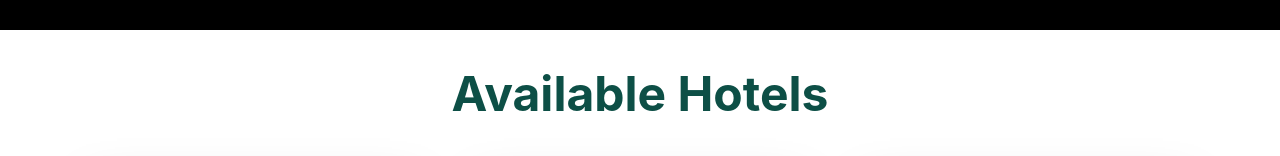
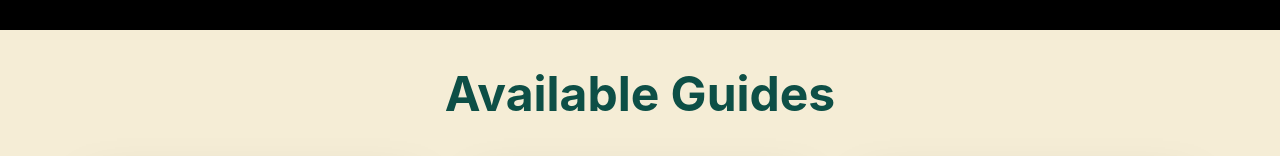
Before and after one commit to Y-Dilshan/Tourism-Management-System, a React (Vite) app in the folder tm_frontend/: page /guides in a window 1280 px wide. Shown: the part 270-426 px from the top of the page. Built offline with nearby package versions, Linux system fonts and the light colour scheme.

Commit message:
changed guide page bg color and other suitable ui

```diff
--- a/tm_frontend/src/pages/activities.jsx
+++ b/tm_frontend/src/pages/activities.jsx
@@ -3,7 +3,7 @@ import Footer from "../components/footer.jsx";
 
 export default function ActivitiesPage() {
     return(
-        <div>
+        <div className="w-full h-full bg-[#F5EDD6]">
             {/* header */}
             <div className="w-full h-[100px] bg-black flex items-center pl-20 gap-5">
                 <img src="logo.png" alt="Logo" className="w-[80px] h-[80px]" />
@@ -80,10 +80,7 @@ export default function ActivitiesPage() {
 
             </div>
             {/* Footer */}
-            <div className = "pt-0">
                 <Footer />
-            </div>
-
         </div>
     )
 }
--- a/tm_frontend/src/pages/guides.jsx
+++ b/tm_frontend/src/pages/guides.jsx
@@ -82,7 +82,7 @@ export default function Guides(){
 
 
     return(
-        <div>
+        <div className="w-full h-full bg-[#F5EDD6]">
             <div className="w-full h-[100px] bg-black flex items-center pl-20 gap-5">
                 <img src="logo.png" alt="Logo" className="w-[80px] h-[80px]" />
                 <h1 className="text-5xl text-[#C9A84C] font-bold"> GoLanka </h1>
@@ -109,7 +109,7 @@ export default function Guides(){
             {/* vehicles grids */}
 
              <div className="flex-col">
-                        <h2 className="text-5xl text-center font-bold my-10 text-[#0D4F46]"> Available Hotels </h2>
+                        <h2 className="text-5xl text-center font-bold my-10 text-[#0D4F46]"> Available Guides </h2>
 
                         <div className="grid md:grid-cols-2 xl:grid-cols-3 gap-10 mx-20">
                           {tourGuides.map((guide) => (
--- a/tm_frontend/src/pages/vehicles.jsx
+++ b/tm_frontend/src/pages/vehicles.jsx
@@ -114,7 +114,7 @@ export default function Vehicles(){
 
 
     return(
-        <div>
+        <div className="w-full h-full bg-[#F5EDD6]">
             <div className="w-full h-[100px] bg-black flex items-center pl-20 gap-5">
                 <img src="logo.png" alt="Logo" className="w-[80px] h-[80px]" />
                 <h1 className="text-5xl text-[#C9A84C] font-bold"> GoLanka </h1>
```
